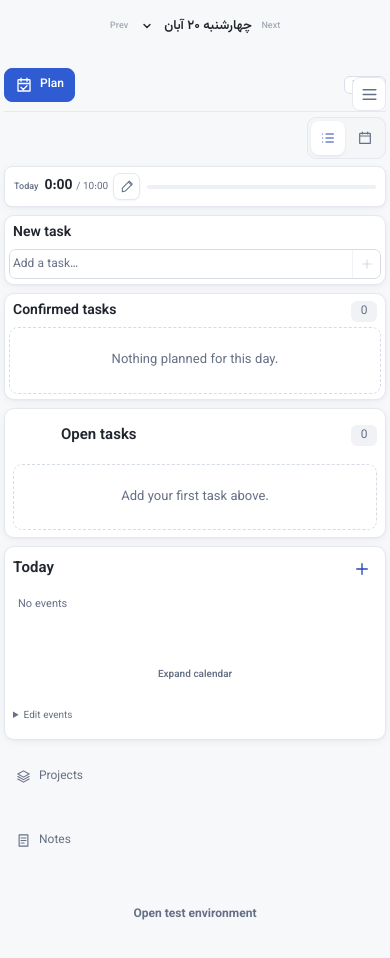
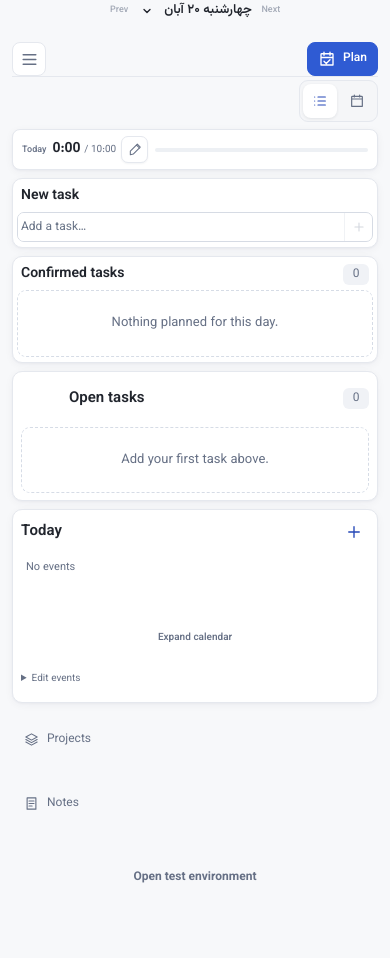
Before and after one commit to bashir-84/personal-planner, a Next.js app: page /personal-planner/ in a window 390 px wide. Shown: the top 958 px of the page. After the commit the page ends 931 px from the top, so only its background shows below. Built offline with nearby package versions, Linux system fonts and the light colour scheme.

Commit message:
fix: align header actions across layouts

```diff
--- a/src/app/white-theme.css
+++ b/src/app/white-theme.css
@@ -288,3 +288,14 @@ button,input,select{min-height:var(--control)}button{border-radius:8px;padding:7
 .card,.workload,.testToolbar{box-shadow:0 2px 8px #15223b0b,0 1px 2px #15223b08}
 .hasBackground .card,.hasBackground .workload,.hasBackground .testToolbar{box-shadow:0 3px 12px #0000001c,0 1px 3px #00000012}
 .cardHead h2,.workload h2{ text-shadow:0 1px 1px #15223b08 }
+
+/* Keep primary actions at the outer edges: menu left, Plan right. */
+.minimalHeader .planButton{position:absolute;right:0;top:50%;transform:translateY(-50%);z-index:2}
+.minimalHeader .menuButton{right:auto;left:0}
+@media(max-width:760px){
+ .shell{width:calc(100% - 24px);padding-top:6px}
+ .minimalHeader{grid-template-rows:30px 34px;row-gap:1px;padding-bottom:5px;margin-bottom:6px}
+ .minimalHeader .planButton{top:auto;bottom:0;right:0;transform:none}
+ .minimalHeader .menuButton{left:0;right:auto}
+ .minimalHeader .mobileTodayJump{grid-column:2;grid-row:2;justify-self:center;align-self:center}
+}
```
